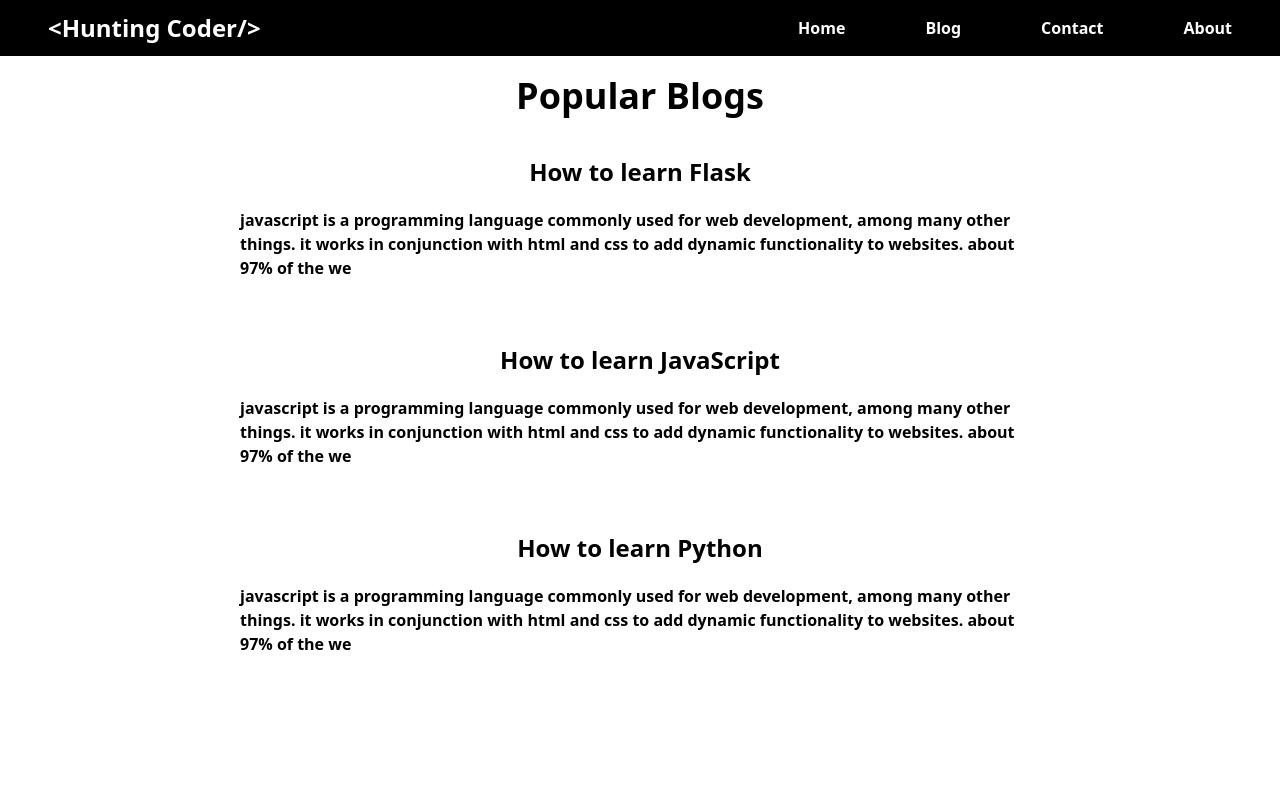
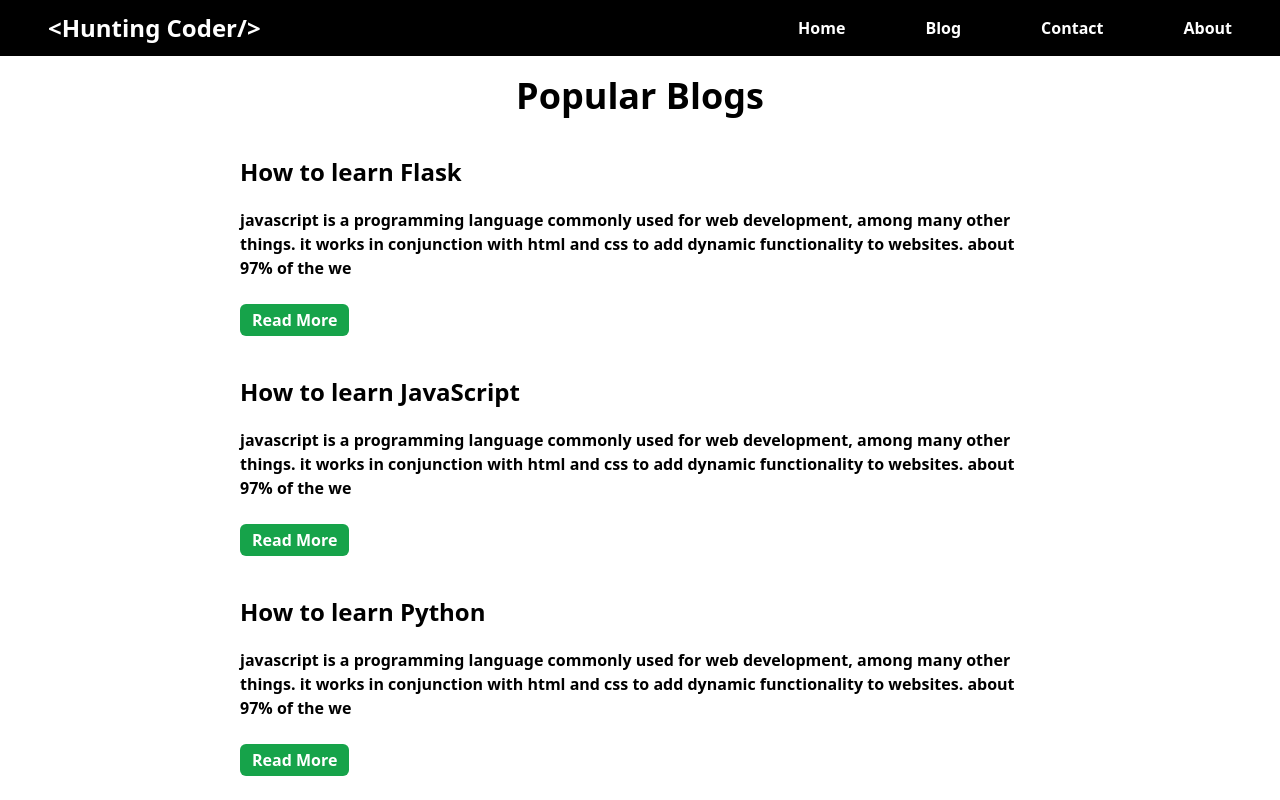
Before and after one commit to SajidCurious/learn-next, a Next.js app: page /blog in a window 1280 px wide. Built offline with nearby package versions, Linux system fonts and the light colour scheme.

Commit message:
added buttons for the each blog

```diff
--- a/src/pages/blog.js
+++ b/src/pages/blog.js
@@ -24,10 +24,13 @@ const blog = (props) => {
           <div key={blogitem.slug} className="blogItems mt-10">
             <div key={blogitem.slug} className="blogItem mb-6">
               <Link href={`/blogpost/${blogitem.slug}`}>
-                <h1 className="text-2xl text-center mb-5">{blogitem.title}</h1>
+                <h1 className="text-2xl mb-5">{blogitem.title}</h1>
               </Link>
               <p className="w-[800px]">{blogitem.content.substr(0, 200)}</p>
             </div>
+            <button className="font-semibold px-3 py-1 rounded-md bg-green-600 text-white">
+              Read More
+            </button>
           </div>
         );
       })}
```
